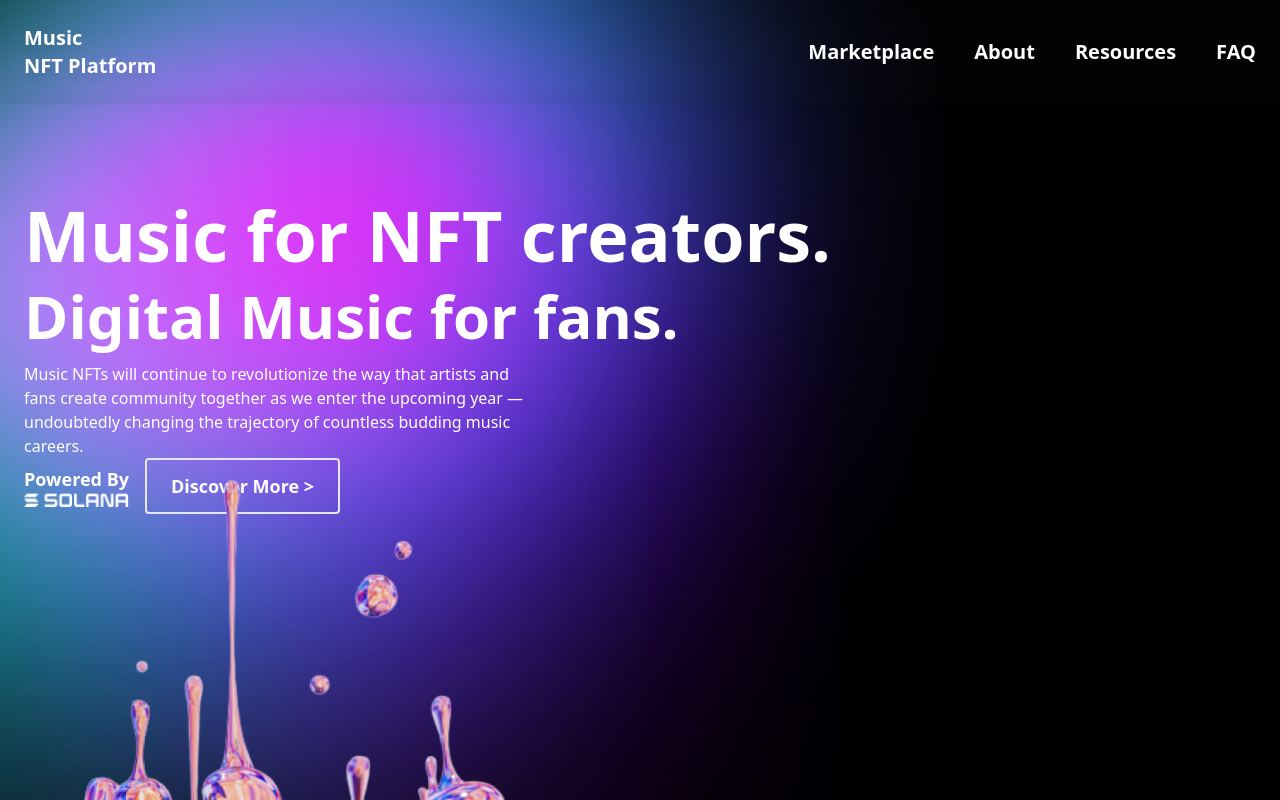
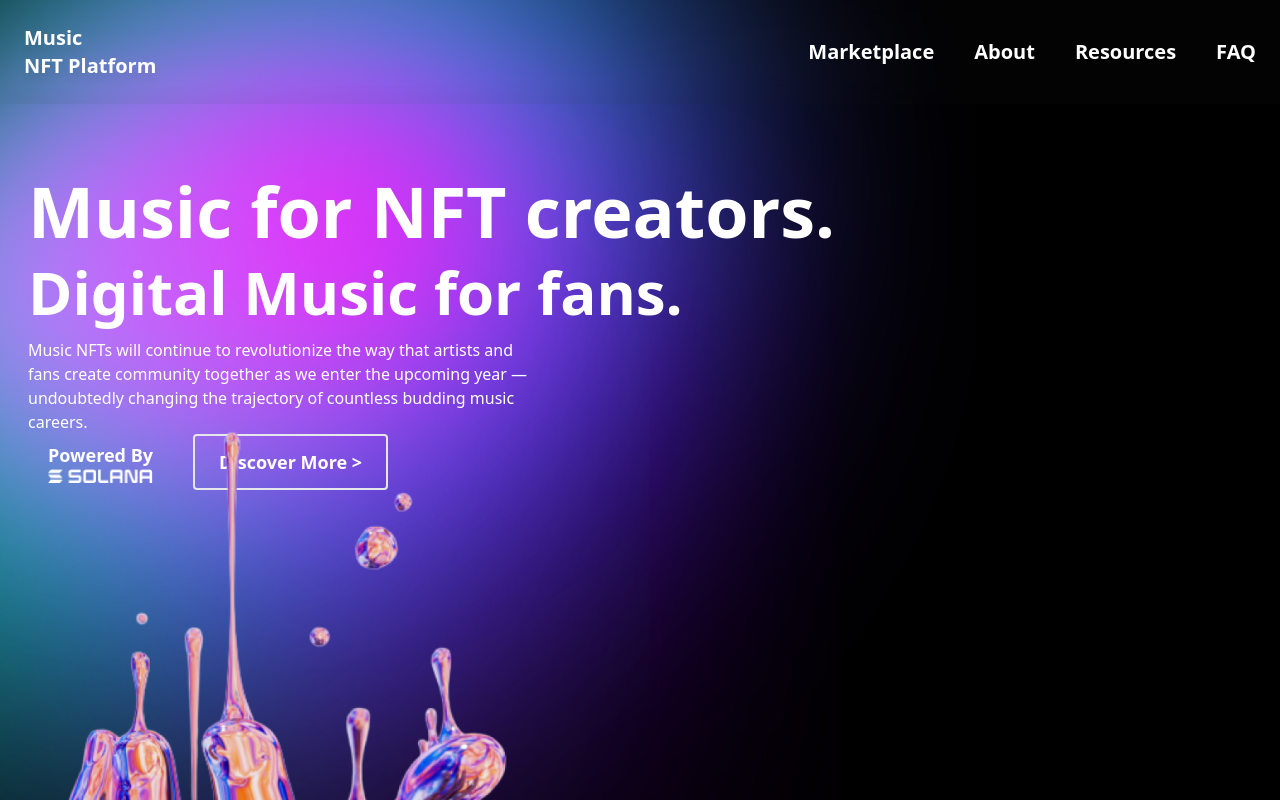
Before and after one commit to kumard3/nft-landing-page, a Next.js app: page / in a window 1280 px wide. Shown: the top 800 px of the page. Built offline with nearby package versions, Linux system fonts and the light colour scheme.

Commit message:
clean up

```diff
--- a/components/Hero.tsx
+++ b/components/Hero.tsx
@@ -1,40 +1,5 @@
-/* eslint-disable react/jsx-key */
-/* eslint-disable react/no-unescaped-entities */
-/* eslint-disable @next/next/no-img-element */
-/* eslint-disable jsx-a11y/alt-text */
 import Link from "next/link";
 
-interface herocard {
-  title: string;
-  description: string;
-}
-const HeroCardData = [
-  {
-    title: "Easy to use UI elements based on Tailwind CSS " as string,
-    description:
-      "dev.UI is a toolkit for developers and designers to make creating interfaces easier. Everything is modular and customizable to fit your brand.",
-  },
-  {
-    title: "Get the essentials in one place    ",
-    description:
-      "We know it's frustrating to find an UI kit with all the right components and then find out that each element costs money, so we're offering 100+ building blocks for free. And there are many more on the way!    ",
-  },
-  {
-    title: "Stop wasting time with CSS",
-    description:
-      "You don't have to be a professional designer or developer to create something beautiful.Just copy-paste the code from dev.UI into your project, add your own content and hit publish.  ",
-  },
-];
-
-const HeroCard = ({ title, description }: herocard) => {
-  return (
-    <div className=" glass m-2  h-[15rem]  max-w-[400px] p-5 rounded-lg">
-      <h1 className="font-bold text-2lg">{title}</h1>
-
-      <p className="text-lg py-3 text-gray-200">{description}</p>
-    </div>
-  );
-};
 
 export default function Hero() {
   return (
@@ -46,7 +11,7 @@ export default function Hero() {
       </div>
 
       <div className="flex flex-wrap w-full  justify-between  py-[2rem] z-50 ">
-        <div className="flex mt-10 flex-col dark:text-white sm:text-center lg:max-w-5xl lg:text-left p-6  rounded-sm  ">
+        <div className="flex mt-10 flex-col  dark:text-white sm:text-center lg:max-w-5xl lg:text-left pl-7  rounded-sm  ">
           <h1 className="hero-title text-[70px] font-bold leading-none ">
             Music for NFT creators.
           </h1>
@@ -62,14 +27,14 @@ export default function Hero() {
           </p>
           <div className="flex  items-center sm:justify-center lg:justify-start ">
             <Link href="/components" passHref>
-              <span className=" flex flex-col justify-start   text-lg font-bold rounded  text-white ">
+              <span className=" flex flex-col justify-start ml-5  text-lg font-bold rounded  text-white ">
                 Powered By
                 <img src="logo-black1.png" />
               </span>
             </Link>
             <Link href="/templates" passHref>
-              <span className="px-6 py-3 min-h-[3rem] border-2 ml-4  text-lg font-bold rounded glass transition-colors duration-500 text-white ">
-              Discover More {`>`}
+              <span className="px-6 py-3 min-h-[3rem] border-2 ml-10  text-lg font-bold rounded glass transition-colors duration-500 text-white ">
+                Discover More {`>`}
               </span>
             </Link>
           </div>
```
